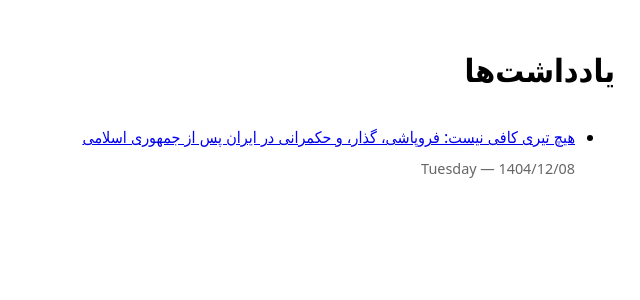
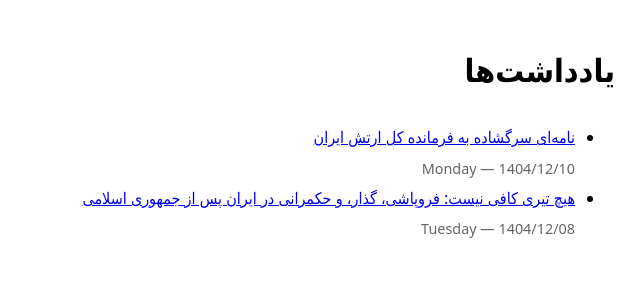
Before and after one commit to sayehbisaheb/sayehbisaheb.github.io, a Jekyll site: the page built from index.html, in a window 1280 px wide. Shown: the top 300 px of the page, without its empty margins (640-1280 px from the left). Built offline with Jekyll 4.4.1, drawn with Linux system fonts in a browser that asks for light colours.

Commit message:
Update نامه_به_فرمانده_ارتش.html

```diff
--- a/essays/نامه_به_فرمانده_ارتش.html
+++ b/essays/نامه_به_فرمانده_ارتش.html
@@ -1,3 +1,9 @@
+---
+layout: essay
+title: "نامه‌ای سرگشاده به فرمانده کل ارتش ایران"
+date: 2024-04-01
+jalali: "1404/12/10"
+---
 <!DOCTYPE html>
 <html lang="fa" dir="rtl">
 <head>
```
